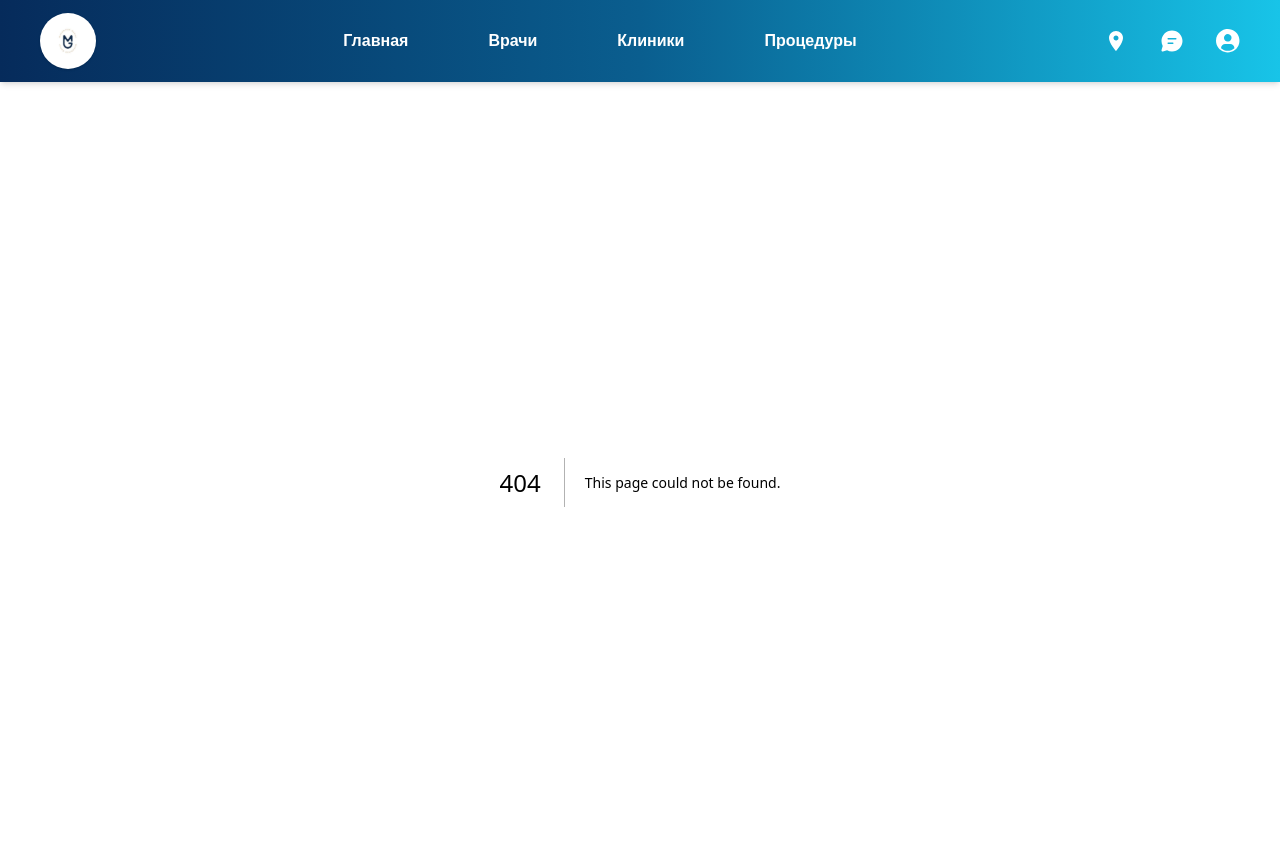
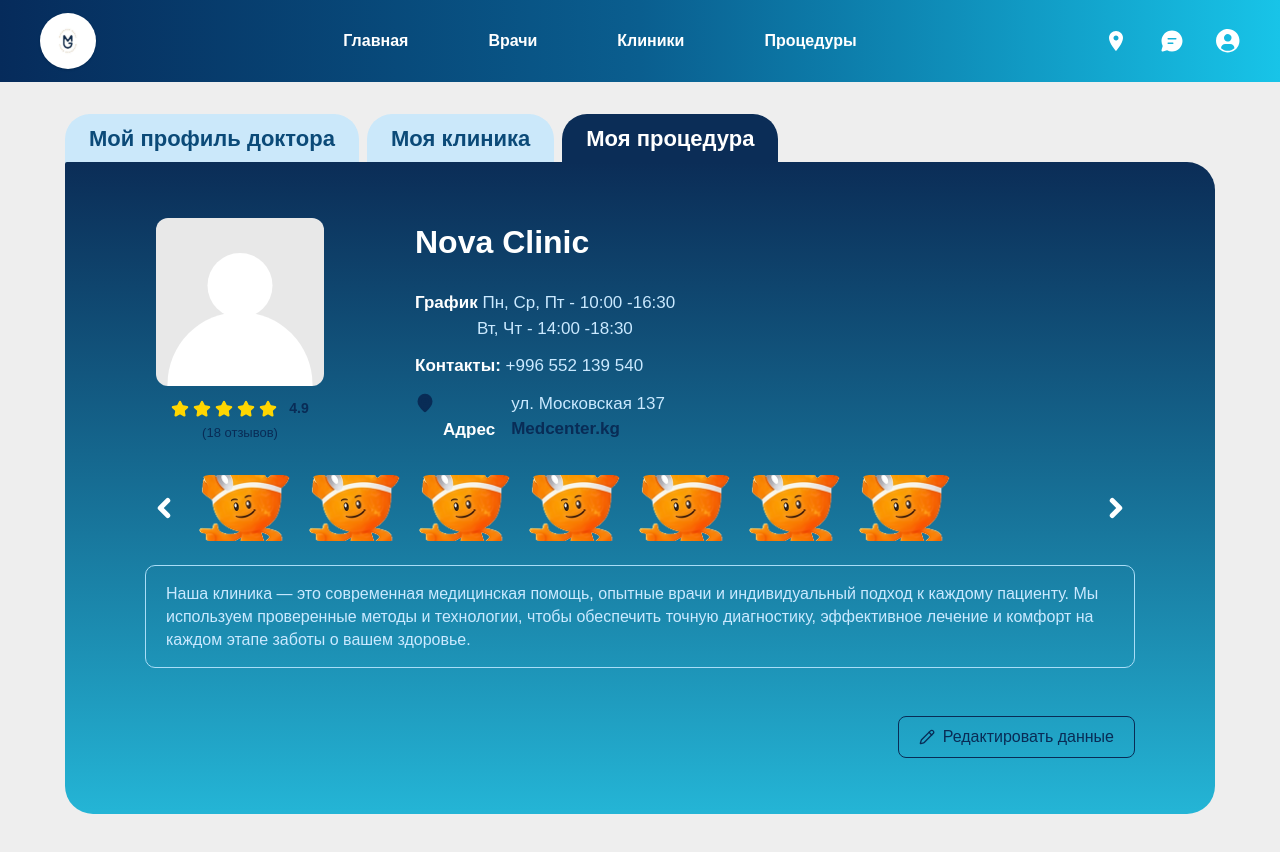
Before and after one commit to raimkulovbaiel1/imbir-next, a Next.js app: page /My-clinic in a window 1280 px wide. Before the commit this address had no page. Shown: the top 852 px of the page. Built offline with nearby package versions, Linux system fonts and the light colour scheme.

Commit message:
Initial clinic profile page with FSD architecture

```diff
--- /dev/null
+++ b/src/app/My-clinic/page.tsx
@@ -0,0 +1,15 @@
+//import DoctorTabs from "@/features/doctor-tabs/ui/DoctorTabs";
+import ClinicProfile from "@/widgets/Clinic-profile/ui/ClinicProfile";
+import DoctorTabs from "@/features/procedure-tabs/ui/DoctorTabs";
+const MyClinicPage = () => {
+  return (
+    <main className="min-h-screen bg-[#eeeeee] px-2 py-4 sm:px-6 md:py-8">
+      <div className="mx-auto w-full max-w-[1150px]">
+       <DoctorTabs />
+        <ClinicProfile />
+      </div>
+    </main>
+  );
+};
+
+export default MyClinicPage;
--- /dev/null
+++ b/src/entities/ClinicDescription/ui/ClinicDescription.tsx
@@ -0,0 +1,22 @@
+import { clinicData } from "@/entities/My-clinic/model/clinic.data";
+
+const ClinicDescription = () => {
+  return (
+    <div
+      className="
+        mt-5 rounded-[10px]
+        border border-[#A9DDF7]
+        px-4 py-4
+        text-[13px] leading-[1.45] text-[#CAE9FF]
+
+        md:mt-6
+        md:px-5 md:py-4
+        md:text-[16px]
+      "
+    >
+      {clinicData.description}
+    </div>
+  );
+};
+
+export default ClinicDescription;
--- /dev/null
+++ b/src/entities/My-clinic/model/clinic.data.ts
@@ -0,0 +1,44 @@
+import type { StaticImageData } from "next/image";
+import clinicPhoto from "@/shared/assets/img/Doc/doc.png";
+
+type ClinicData = {
+  name: string;
+  rating: number;
+  reviews: number;
+  phone: string;
+  address: string;
+  website: string;
+  schedule: {
+    first: string;
+    second: string;
+  };
+  description: string;
+  gallery: Array<string | StaticImageData>;
+};
+
+export const clinicData: ClinicData = {
+  name: "Nova Clinic",
+  rating: 4.9,
+  reviews: 18,
+  phone: "+996 552 139 540",
+  address: "ул. Московская 137",
+  website: "Medcenter.kg",
+
+  schedule: {
+    first: "Пн, Ср, Пт - 10:00 -16:30",
+    second: "Вт, Чт - 14:00 -18:30",
+  },
+
+  description:
+    "Наша клиника — это современная медицинская помощь, опытные врачи и индивидуальный подход к каждому пациенту. Мы используем проверенные методы и технологии, чтобы обеспечить точную диагностику, эффективное лечение и комфорт на каждом этапе заботы о вашем здоровье.",
+
+  gallery: [
+    clinicPhoto,
+    clinicPhoto,
+    clinicPhoto,
+    clinicPhoto,
+    clinicPhoto,
+    clinicPhoto,
+    clinicPhoto,
+  ],
+};
--- /dev/null
+++ b/src/entities/clinicAvatar/ui/ClinicAvatar.tsx
@@ -0,0 +1,66 @@
+import { Star } from "lucide-react";
+import { clinicData } from "@/entities/My-clinic/model/clinic.data";
+
+const ClinicAvatar = () => {
+  return (
+    <div className="flex shrink-0 flex-col items-center md:w-[190px]">
+      <div
+        className="
+          relative overflow-hidden
+          h-[130px] w-[130px]
+          rounded-[12px]
+          bg-[#E8E8E8]
+
+          md:h-[168px]
+          md:w-[168px]
+        "
+      >
+        <div
+          className="
+            absolute left-1/2 top-[34px]
+            h-[58px] w-[58px]
+            -translate-x-1/2
+            rounded-full bg-white
+
+            md:top-[35px]
+            md:h-[65px]
+            md:w-[65px]
+          "
+        />
+
+        <div
+          className="
+            absolute bottom-0 left-1/2
+            h-[58px] w-[116px]
+            -translate-x-1/2
+            rounded-t-[80px] bg-white
+
+            md:h-[74px]
+            md:w-[145px]
+          "
+        />
+      </div>
+
+      <div className="mt-3 flex items-center gap-1">
+        {[1, 2, 3, 4, 5].map((item) => (
+          <Star
+            key={item}
+            size={18}
+            fill="#FFD600"
+            className="text-[#FFD600]"
+          />
+        ))}
+
+        <span className="ml-2 text-[14px] font-bold text-[#092C56]">
+          {clinicData.rating}
+        </span>
+      </div>
+
+      <p className="mt-1 text-[13px] text-[#092C56]">
+        ({clinicData.reviews} отзывов)
+      </p>
+    </div>
+  );
+};
+
+export default ClinicAvatar;
--- /dev/null
+++ b/src/entities/clinicGallery/ui/ClinicGallery.tsx
@@ -0,0 +1,73 @@
+"use client";
+
+import Image from "next/image";
+import { ChevronLeft, ChevronRight } from "lucide-react";
+import { clinicData } from "@/entities/My-clinic/model/clinic.data";
+
+const ClinicGallery = () => {
+  const scrollGallery = (direction: "left" | "right") => {
+    const gallery = document.getElementById("clinic-gallery");
+
+    if (!gallery) return;
+
+    gallery.scrollBy({
+      left: direction === "right" ? 250 : -250,
+      behavior: "smooth",
+    });
+  };
+
+  return (
+    <div className="mt-6 flex items-center gap-2 md:mt-8 md:gap-4">
+      <button
+        type="button"
+        onClick={() => scrollGallery("left")}
+        aria-label="Предыдущее фото"
+        className="shrink-0 rounded-full p-1 text-white transition hover:bg-white/10"
+      >
+        <ChevronLeft size={30} strokeWidth={4} />
+      </button>
+
+      <div
+        id="clinic-gallery"
+        className="
+          flex min-w-0 flex-1 gap-2
+          overflow-x-auto
+          scrollbar-hide
+
+          md:gap-4
+        "
+      >
+        {clinicData.gallery.map((image, index) => (
+          <div
+            key={index}
+            className="
+              relative h-[64px] w-[82px]
+              shrink-0 overflow-hidden rounded-[10px]
+
+              md:h-[66px]
+              md:w-[94px]
+            "
+          >
+            <Image
+              src={image}
+              alt={`Фото клиники ${index + 1}`}
+              fill
+              className="object-cover"
+            />
+          </div>
+        ))}
+      </div>
+
+      <button
+        type="button"
+        onClick={() => scrollGallery("right")}
+        aria-label="Следующее фото"
+        className="shrink-0 rounded-full p-1 text-white transition hover:bg-white/10"
+      >
+        <ChevronRight size={30} strokeWidth={4} />
+      </button>
+    </div>
+  );
+};
+
+export default ClinicGallery;
--- /dev/null
+++ b/src/entities/clinicInfo/ui/ClinicInfo.tsx
@@ -0,0 +1,47 @@
+import { MapPin } from "lucide-react";
+import { clinicData } from "@/entities/My-clinic/model/clinic.data";
+
+const ClinicInfo = () => {
+  return (
+    <div className="min-w-0 flex-1">
+      <h1 className="text-[26px] font-bold text-white md:text-[32px]">
+        {clinicData.name}
+      </h1>
+
+      <div className="mt-5 space-y-3 text-[14px] text-[#CAE9FF] md:mt-6 md:text-[17px]">
+        <p>
+          <b className="text-white">График</b>{" "}
+          {clinicData.schedule.first}
+          <br />
+
+          <span className="pl-[62px]">{clinicData.schedule.second}</span>
+        </p>
+
+        <p>
+          <b className="text-white">Контакты:</b> {clinicData.phone}
+        </p>
+
+        <div className="flex items-start gap-2">
+          <MapPin
+            size={20}
+            fill="#092C56"
+            className="mt-[2px] shrink-0 text-[#092C56]"
+          />
+
+          <div>
+            <b className="text-white">Адрес</b>
+
+            <span className="ml-4 inline-block">
+              {clinicData.address}
+              <br />
+
+              <b className="text-[#092C56]">{clinicData.website}</b>
+            </span>
+          </div>
+        </div>
+      </div>
+    </div>
+  );
+};
+
+export default ClinicInfo;
--- /dev/null
+++ b/src/features/edit-clinic/ui/EditClinicButton.tsx
@@ -0,0 +1,37 @@
+"use client";
+
+import { Pencil } from "lucide-react";
+
+const EditClinicButton = () => {
+  const handleEdit = () => {
+    console.log("Открыть редактирование клиники");
+  };
+
+  return (
+    <button
+      type="button"
+      onClick={handleEdit}
+      className="
+        flex items-center gap-2
+        rounded-[8px]
+        border border-[#092C56]
+        px-3 py-2
+        text-[12px] text-[#092C56]
+        transition
+        hover:bg-[#092C56]
+        hover:text-white
+
+        sm:px-4
+        sm:text-[14px]
+
+        md:px-5
+        md:text-[16px]
+      "
+    >
+      <Pencil size={16} />
+      Редактировать данные
+    </button>
+  );
+};
+
+export default EditClinicButton;
--- a/src/features/procedure-tabs/ui/DoctorTabs.tsx
+++ b/src/features/procedure-tabs/ui/DoctorTabs.tsx
@@ -1,5 +1,6 @@
 "use client";
 
+import Link from "next/link";
 import { useState } from "react";
 import clsx from "clsx";
 
@@ -7,9 +8,21 @@
   const [activeTab, setActiveTab] = useState("procedures");
 
   const tabs = [
-    { id: "profile", label: "Мой профиль доктора" },
-    { id: "clinics", label: "Моя клиника" },
-    { id: "procedures", label: "Моя процедура" },
+    {
+      id: "profile",
+      label: "Мой профиль доктора",
+      href: "/my-profile",
+    },
+    {
+      id: "clinics",
+      label: "Моя клиника",
+      href: "/My-clinic",
+    },
+    {
+      id: "procedures",
+      label: "Моя процедура",
+      href: "/My-procedures",
+    },
   ];
 
   return (
@@ -19,12 +32,14 @@
         gap-1
         overflow-x-auto
         scrollbar-hide
+
         sm:gap-2
       "
     >
       {tabs.map((tab) => (
-        <button
+        <Link
           key={tab.id}
+          href={tab.href}
           onClick={() => setActiveTab(tab.id)}
           className={clsx(
             `
@@ -36,6 +51,7 @@
               text-[11px]
               font-bold
               transition
+
               sm:rounded-t-[25px]
               sm:px-6
               sm:py-2
@@ -47,7 +63,7 @@
           )}
         >
           {tab.label}
-        </button>
+        </Link>
       ))}
     </div>
   );
--- /dev/null
+++ b/src/widgets/Clinic-profile/ui/ClinicProfile.tsx
@@ -0,0 +1,44 @@
+
+import ClinicAvatar from "@/entities/clinicAvatar/ui/ClinicAvatar";
+import ClinicDescription from "@/entities/ClinicDescription/ui/ClinicDescription";
+import ClinicGallery from "@/entities/clinicGallery/ui/ClinicGallery";
+import ClinicInfo from "@/entities/clinicInfo/ui/ClinicInfo"
+import EditClinicButton from "@/features/edit-clinic/ui/EditClinicButton";
+import DoctorTabs from "@/features/procedure-tabs/ui/DoctorTabs";
+const ClinicProfile = () => {
+  return (
+    <section
+
+      className="
+        relative z-10 -mt-[1px]
+        rounded-b-[16px] rounded-tr-[16px] rounded-tl-[2px]
+        bg-gradient-to-b from-[#0B2D57] to-[#24B5D6]
+        px-4 py-6
+
+        sm:rounded-b-[28px]
+        sm:rounded-tr-[28px]
+        sm:rounded-tl-[2px]
+        sm:px-8
+
+        md:px-20 md:py-14
+      "
+
+    >
+      <div className="flex flex-col gap-6 md:flex-row md:gap-20">
+
+        <ClinicAvatar />
+        <ClinicInfo />
+      </div>
+
+      <ClinicGallery />
+
+      <ClinicDescription />
+
+      <div className="mt-6 flex justify-end md:mt-12">
+        <EditClinicButton />
+      </div>
+    </section>
+  );
+};
+
+export default ClinicProfile;
```
Also changed, not shown: src/entities/clinicita/model/types.ts (added, +18 -0 lines).
